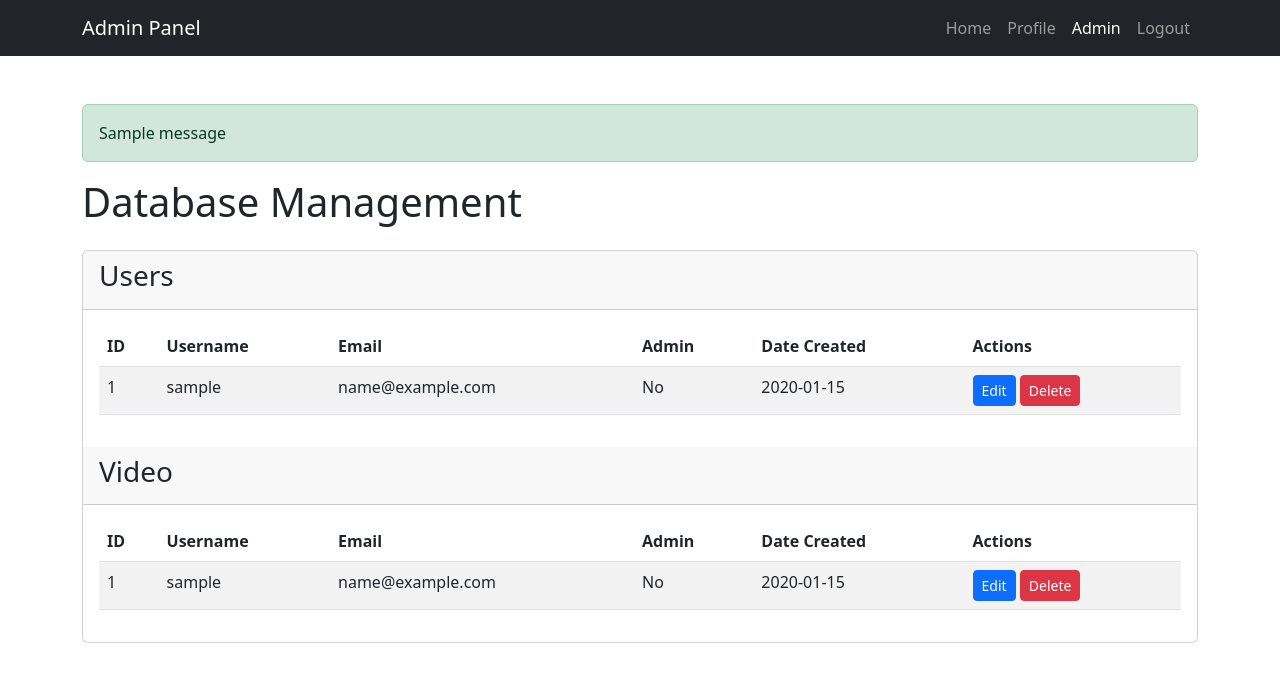
After one commit to Dulyadech/Save-Zone, a Flask app: template website/templates/admin.html in a window 1280 px wide. The commit adds this page. Shown: the top 682 px of the page. Run offline with Flask 3, Linux system fonts and the light colour scheme; the template is opened without the code that fills it: most values are stand-ins (such as "Sample title", 1, 10 or a date in 2020); one stand-in notice (Sample message) is shown.

Commit message:
latest today 21-3-2025

```diff
--- a/main.py
+++ b/main.py
@@ -1,6 +1,7 @@
-from website import create_app
+""" Main to run server of website """
+from website import create_app, db
 
 app = create_app()
 
-if __name__ =='__main__':
+if __name__ == '__main__':
     app.run(debug=True)
--- /dev/null
+++ b/website/templates/admin.html
@@ -0,0 +1,126 @@
+<!DOCTYPE html>
+<html lang="en">
+
+<head>
+    <meta charset="UTF-8">
+    <meta name="viewport" content="width=device-width, initial-scale=1.0">
+    <title>Admin Dashboard</title>
+    <link rel="stylesheet" href="https://cdn.jsdelivr.net/npm/bootstrap@5.3.0/dist/css/bootstrap.min.css">
+</head>
+
+<body>
+    <nav class="navbar navbar-expand-lg navbar-dark bg-dark">
+        <div class="container">
+            <a class="navbar-brand" href="{{ url_for('views.home') }}">Admin Panel</a>
+            <button class="navbar-toggler" type="button" data-bs-toggle="collapse" data-bs-target="#navbarNav">
+                <span class="navbar-toggler-icon"></span>
+            </button>
+            <div class="collapse navbar-collapse" id="navbarNav">
+                <ul class="navbar-nav ms-auto">
+                    <li class="nav-item">
+                        <a class="nav-link" href="{{ url_for('views.home') }}">Home</a>
+                    </li>
+                    <li class="nav-item">
+                        <a class="nav-link" href="{{ url_for('auth.profile') }}">Profile</a>
+                    </li>
+                    <li class="nav-item">
+                        <a class="nav-link active" href="{{ url_for('auth.admin') }}">Admin</a>
+                    </li>
+                    <li class="nav-item">
+                        <a class="nav-link" href="{{ url_for('auth.logout') }}">Logout</a>
+                    </li>
+                </ul>
+            </div>
+        </div>
+    </nav>
+    <div class="container mt-5">
+        <!-- Flash Messages -->
+        {% with messages = get_flashed_messages(with_categories=true) %}
+        {% if messages %}
+        {% for category, message in messages %}
+        <div class="alert alert-{{ category }}" role="alert">
+            {{ message }}
+        </div>
+        {% endfor %}
+        {% endif %}
+        {% endwith %}
+
+        <h1>Database Management</h1>
+        <div class="card mt-4">
+            <div class="card-header">
+                <h3>Users</h3>
+            </div>
+            <div class="card-body">
+                <div class="table-responsive">
+                    <table class="table table-striped table-hover">
+                        <thead>
+                            <tr>
+                                <th>ID</th>
+                                <th>Username</th>
+                                <th>Email</th>
+                                <th>Admin</th>
+                                <th>Date Created</th>
+                                <th>Actions</th>
+                            </tr>
+                        </thead>
+                        <tbody>
+                            {% for user in users %}
+                            <tr>
+                                <td>{{ user.id }}</td>
+                                <td>{{ user.username }}</td>
+                                <td>{{ user.email }}</td>
+                                <td>{{ 'Yes' if user.is_admin else 'No' }}</td>
+                                <td>{{ user.date_created.strftime('%Y-%m-%d') if user.date_created else 'N/A' }}</td>
+                                <td>
+                                    <button class="btn btn-sm btn-primary">Edit</button>
+                                    <button class="btn btn-sm btn-danger">Delete</button>
+                                </td>
+                            </tr>
+                            {% endfor %}
+                        </tbody>
+                    </table>
+                </div>
+            </div>
+
+            <div class="card-header">
+                <h3>Video</h3>
+            </div>
+            <div class="card-body">
+                <div class="table-responsive">
+                    <table class="table table-striped table-hover">
+                        <thead>
+                            <tr>
+                                <th>ID</th>
+                                <th>Username</th>
+                                <th>Email</th>
+                                <th>Admin</th>
+                                <th>Date Created</th>
+                                <th>Actions</th>
+                            </tr>
+                        </thead>
+                        <tbody>
+                            {% for user in users %}
+                            <tr>
+                                <td>{{ user.id }}</td>
+                                <td>{{ user.username }}</td>
+                                <td>{{ user.email }}</td>
+                                <td>{{ 'Yes' if user.is_admin else 'No' }}</td>
+                                <td>{{ user.date_created.strftime('%Y-%m-%d') if user.date_created else 'N/A' }}</td>
+                                <td>
+                                    <button class="btn btn-sm btn-primary">Edit</button>
+                                    <button class="btn btn-sm btn-danger">Delete</button>
+                                </td>
+                            </tr>
+                            {% endfor %}
+                        </tbody>
+                    </table>
+                </div>
+            </div>
+        </div>
+
+        <!-- You can add more database tables here -->
+    </div>
+    <script src="https://cdn.jsdelivr.net/npm/bootstrap@5.3.0/dist/js/bootstrap.bundle.min.js"></script>
+</body>
+
+</html>
--- a/website/templates/index.html
+++ b/website/templates/index.html
@@ -36,6 +36,7 @@
             <li><a href="{{ url_for('views.previews') }}">Preview & Edit</a></li>
             <!-- about us menu -->
             <li><a href="{{ url_for('views.about') }}">About us</a></li>
+            <li><a href="{{ url_for('auth.register') }}">Register</a></li>
         </ul>
     </nav>
     <!-- elements -->
```
Also changed, not shown: website/templates/login.html (added, +58 -0 lines), website/templates/profile.html (added, +88 -0 lines), website/templates/register.html (added, +64 -0 lines).
